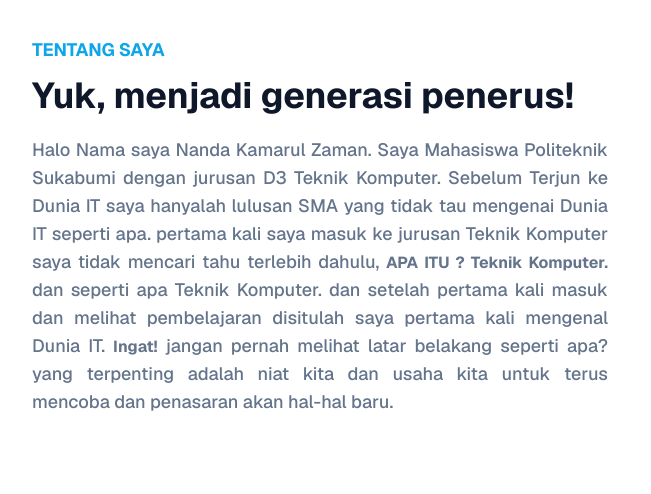
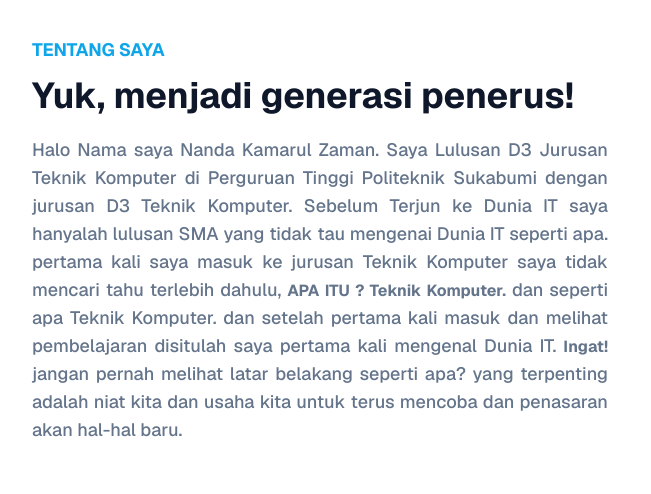
Before and after one commit to nandakamarulzaman/nandakamarulzaman.github.io, a website: page index.html in a window 1280 px wide. Shown: the part 840-1334 px from the top of the page, 0-651 px from the left. Drawn offline with nearby package versions, Linux system fonts and the light colour scheme.

Commit message:
Update index.html

```diff
--- a/index.html
+++ b/index.html
@@ -144,18 +144,7 @@
             Yuk, menjadi generasi penerus!
           </h2>
           <p class="max-w-xl text-base font-medium text-secondary lg:text-lg" align="justify">
-            Halo Nama saya Nanda Kamarul Zaman. Saya Mahasiswa Politeknik
-            Sukabumi dengan jurusan D3 Teknik Komputer. Sebelum Terjun ke
-            Dunia IT saya hanyalah lulusan SMA yang tidak tau mengenai Dunia
-            IT seperti apa. pertama kali saya masuk ke jurusan Teknik Komputer
-            saya tidak mencari tahu terlebih dahulu,
-            <span class="text-base font-bold">APA ITU ? Teknik Komputer.</span>
-            dan seperti apa Teknik Komputer. dan setelah pertama kali masuk
-            dan melihat pembelajaran disitulah saya pertama kali mengenal
-            Dunia IT. <span class="text-base font-bold">Ingat!</span> jangan
-            pernah melihat latar belakang seperti apa? yang terpenting adalah
-            niat kita dan usaha kita untuk terus mencoba dan penasaran akan
-            hal-hal baru.
+            Halo Nama saya Nanda Kamarul Zaman. Saya Lulusan D3 Jurusan Teknik Komputer di Perguruan Tinggi Politeknik Sukabumi dengan jurusan D3 Teknik Komputer. Sebelum Terjun ke Dunia IT saya hanyalah lulusan SMA yang tidak tau mengenai Dunia IT seperti apa. pertama kali saya masuk ke jurusan Teknik Komputer saya tidak mencari tahu terlebih dahulu, <span class="text-base font-bold">APA ITU ? Teknik Komputer.</span> dan seperti apa Teknik Komputer. dan setelah pertama kali masuk dan melihat pembelajaran disitulah saya pertama kali mengenal Dunia IT. <span class="text-base font-bold">Ingat!</span> jangan pernah melihat latar belakang seperti apa? yang terpenting adalah niat kita dan usaha kita untuk terus mencoba dan penasaran akan hal-hal baru.
           </p>
         </div>
         <div class="w-full px-4 lg:w-1/2">
```
